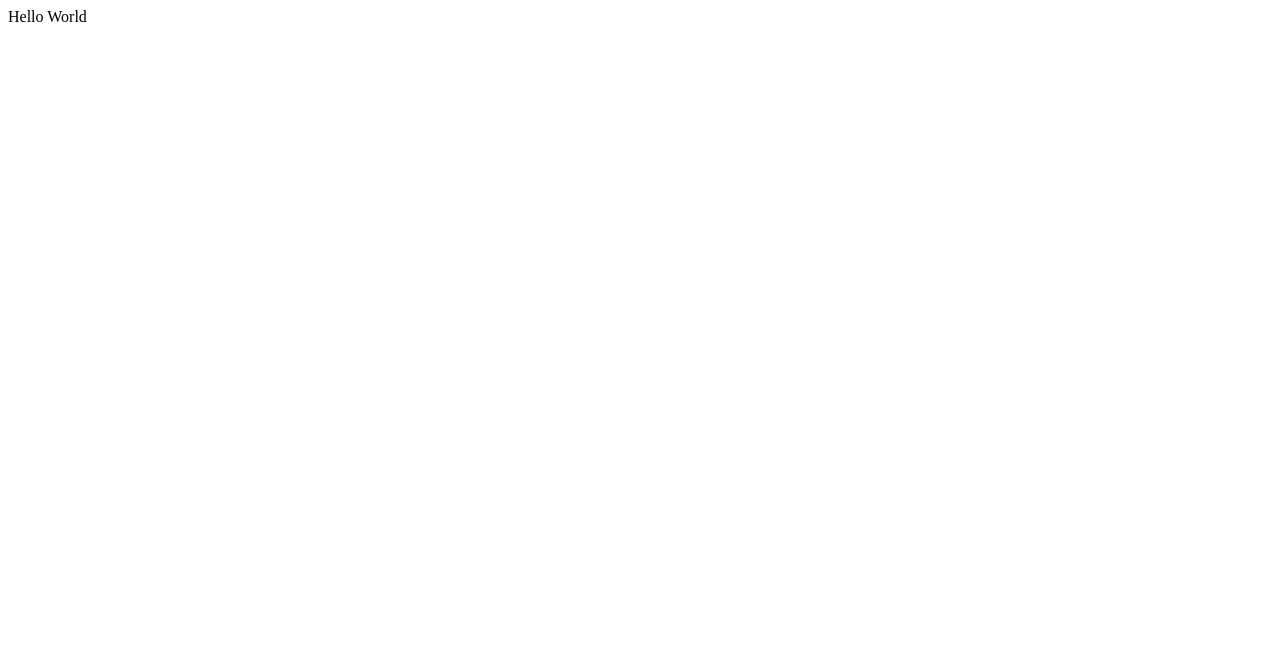
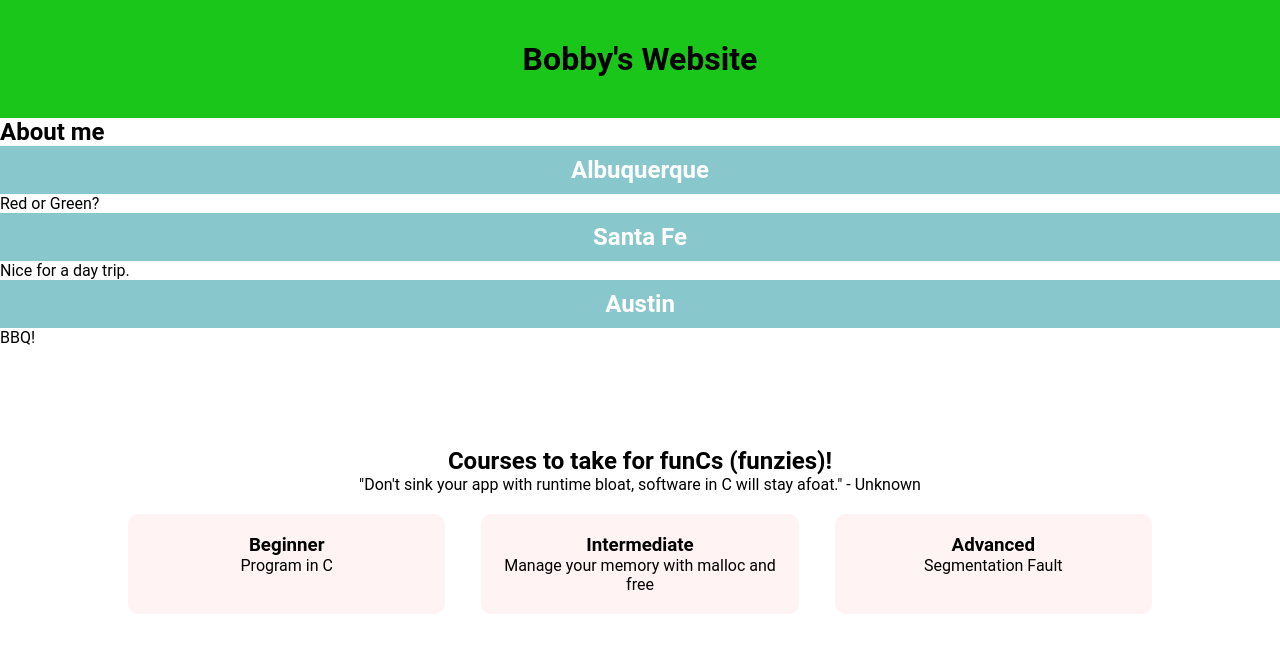
Before and after one commit to BobbyChiu/BobbyChiu.github.io, a plain HTML site: page index.html in a window 1280 px wide. Drawn offline with Linux system fonts and the light colour scheme.

Commit message:
Add classes, tags, and ids

```diff
--- a/index.html
+++ b/index.html
@@ -1 +1,61 @@
-Hello World
+<!DOCTYPE html>
+<html>
+    <head>
+        <title>Bobby's Website</title>
+        <link rel="stylesheet" href="stylesheet.css">
+    </head>
+    <body>
+        <style>
+            #myHeader {
+                background-color: rgb(27, 198, 27);
+                color: black;
+                padding: 40px;
+                text-align: center;
+            }
+        </style>
+        <h1 id="myHeader">Bobby's Website</h1>
+        <h2>About me</h2>
+    </body>
+    <style>
+        .city {
+          width: 100%;
+          text-align: center;
+          color: white;
+          padding: 10px;
+          box-sizing: border-box;
+          background: #88c7cc;
+        }
+    </style>
+        <body>
+
+        <h2 class="city">Albuquerque</h2>
+        <p>Red or Green?</p>
+
+        <h2 class="city">Santa Fe</h2>
+        <p>Nice for a day trip.</p>
+
+        <h2 class="city">Austin</h2>
+        <p>BBQ!</p>
+        </body>
+
+        <section class="course">
+            <h1>Courses to take for funCs (funzies)!</h1>
+            <p>"Don't sink your app with runtime bloat, software in C will stay afoat." - Unknown</p>
+
+            <div class="row">
+                <div class="course-col">
+                    <h3>Beginner</h3>
+                    <p>Program in C</p>
+                </div>
+                <div class="course-col">
+                    <h3>Intermediate</h3>
+                    <p>Manage your memory with malloc and free</p>
+                </div>
+                <div class="course-col">
+                    <h3>Advanced</h3>
+                    <p>Segmentation Fault</p>
+                </div>
+            </div>
+
+        </section>
+</html>
--- /dev/null
+++ b/stylesheet.css
@@ -0,0 +1,29 @@
+*{
+    margin: 0;
+    padding: 0;
+    font-family: 'Roboto', sans-serif;
+
+}
+
+.course{
+    width: 80%;
+    margin: auto;
+    text-align: center;
+    padding-top: 100px;
+}
+
+.row{
+    margin-top: 2%;
+    display: flex;
+    justify-content: space-between;
+}
+
+.course-col{
+    flex-basis: 31%;
+    background: #fff3f3;
+    border-radius: 10px;
+    margin-bottom: 5%;
+    padding: 20px 12px;
+    box-sizing: border-box;
+    transition: 0.5s;
+}
```
